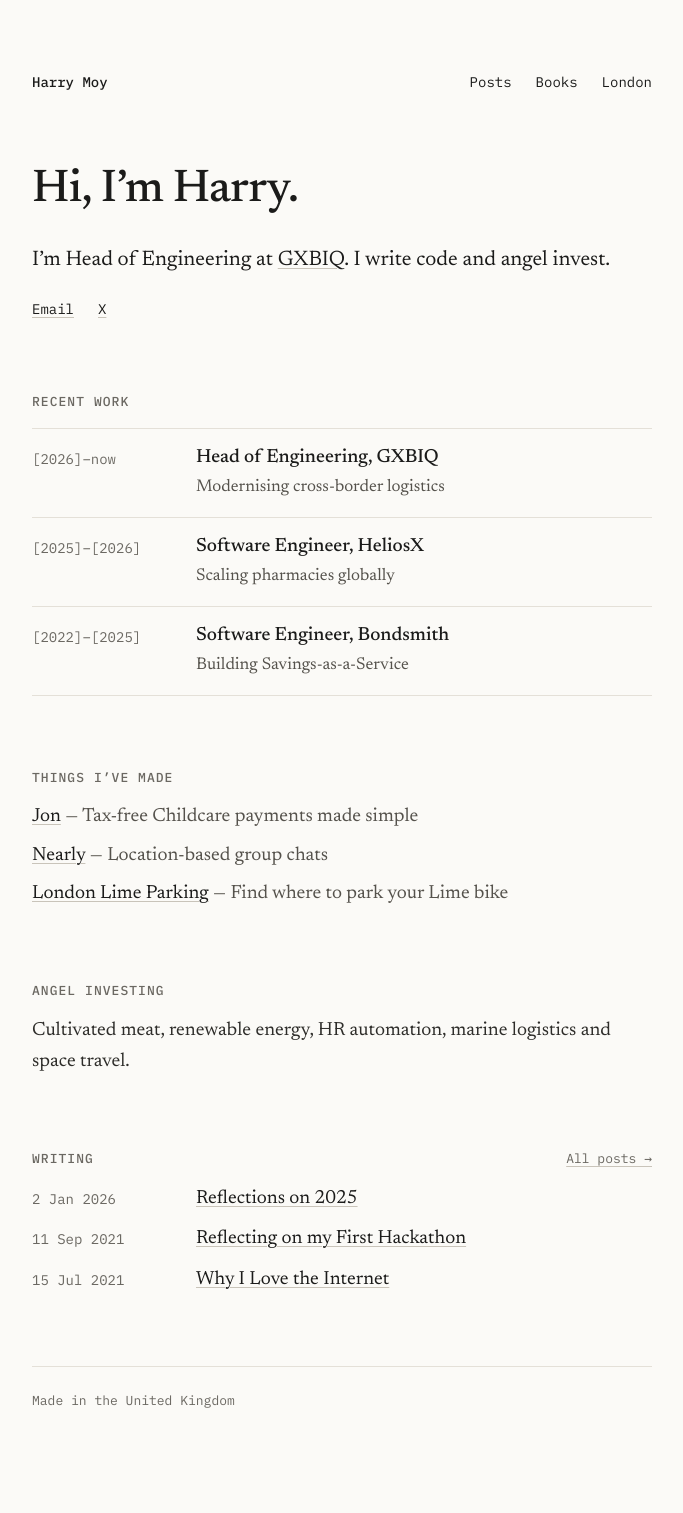
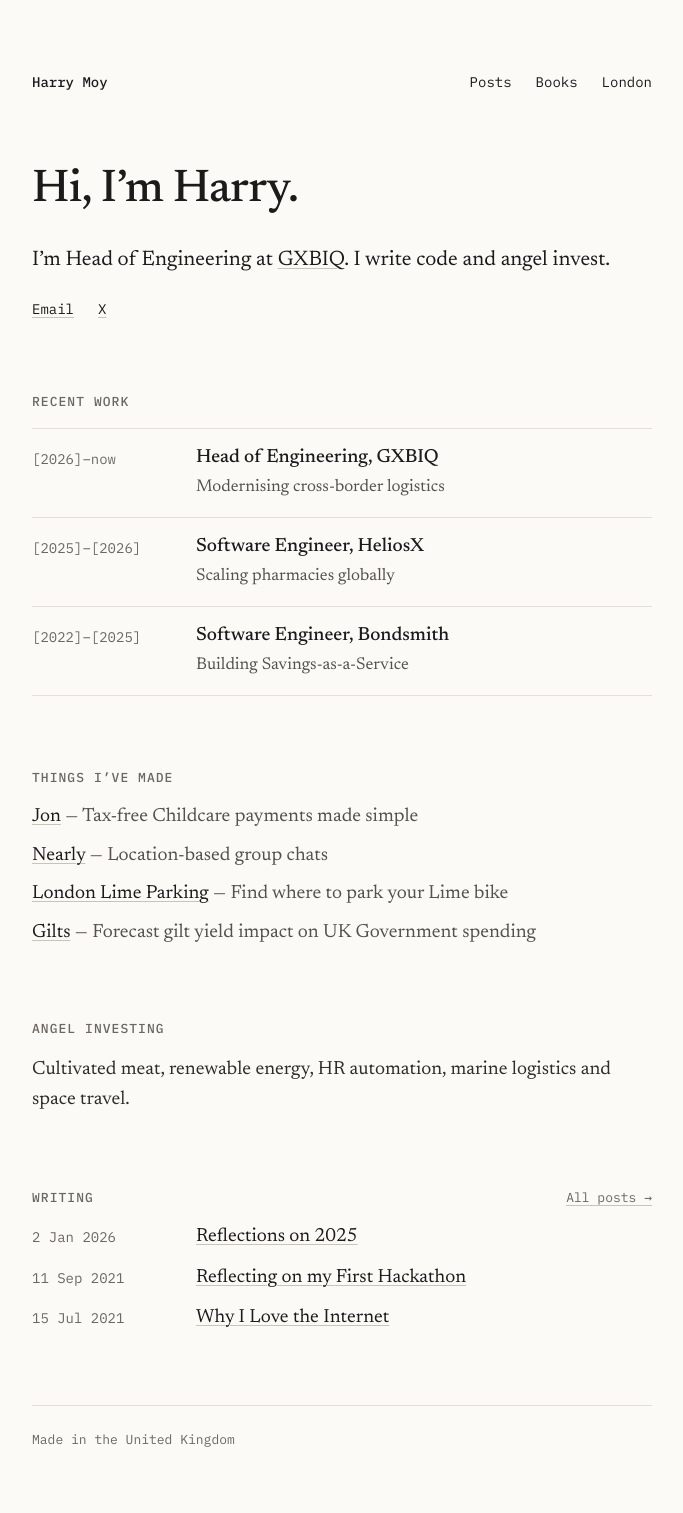
Before and after one commit to harrymoy/harrymoy.github.io, a Jekyll site: the page built from index.markdown, in a window 1280 px wide. Shown: the whole page, without its empty margins (298-981 px from the left). Built offline with Jekyll 4.4.1, drawn with Linux system fonts in a browser that asks for light colours; before the commit the page ends 1475 px from its top, so only the background shows below that.

Commit message:
chore: add project

```diff
--- a/_data/projects.yml
+++ b/_data/projects.yml
@@ -5,5 +5,8 @@
   url: "https://www.producthunt.com/products/nearly"
   note: "Location-based group chats"
 - name: London Lime Parking
-  url: "https://lime-parking.vercel.app/"
+  url: "https://lime.harrymoy.com/"
   note: "Find where to park your Lime bike"
+- name: Gilts
+  url: "https://gilts.harrymoy.com/"
+  note: "Forecast gilt yield impact on UK Government spending"
```
